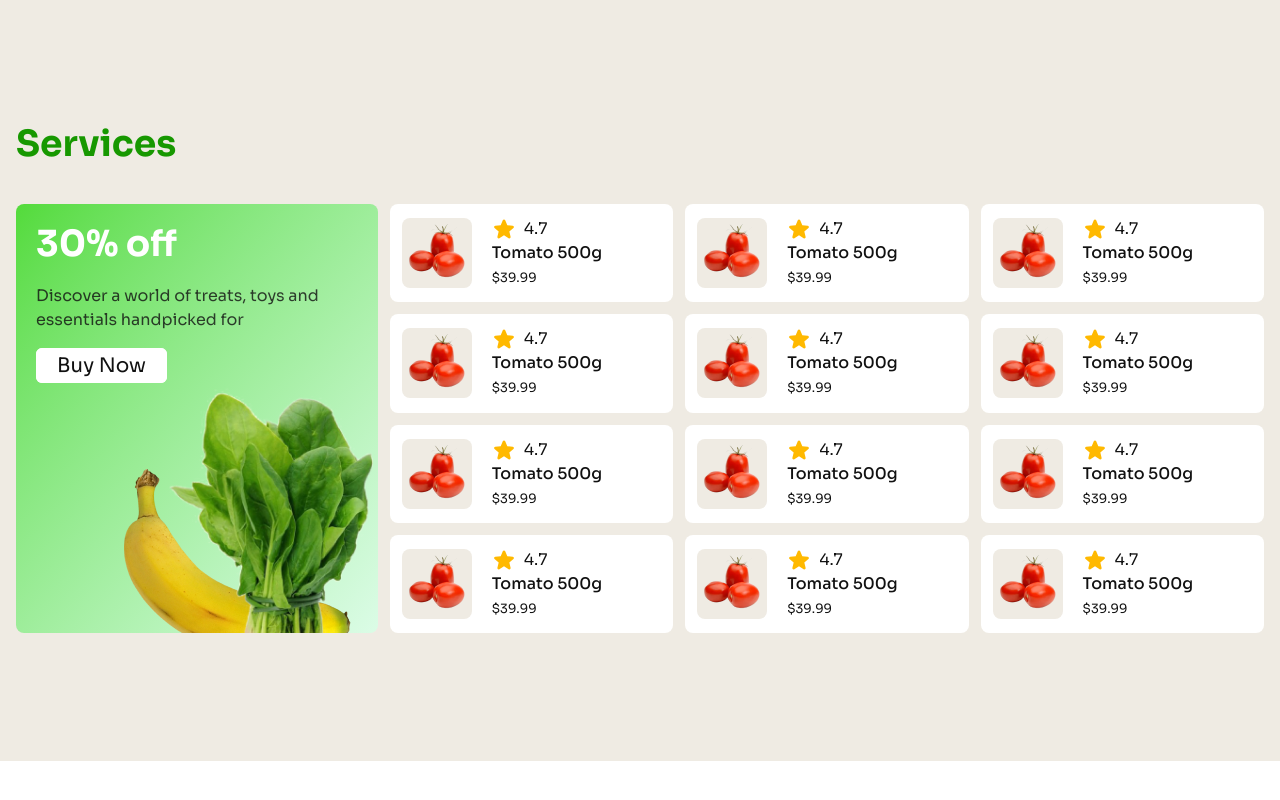
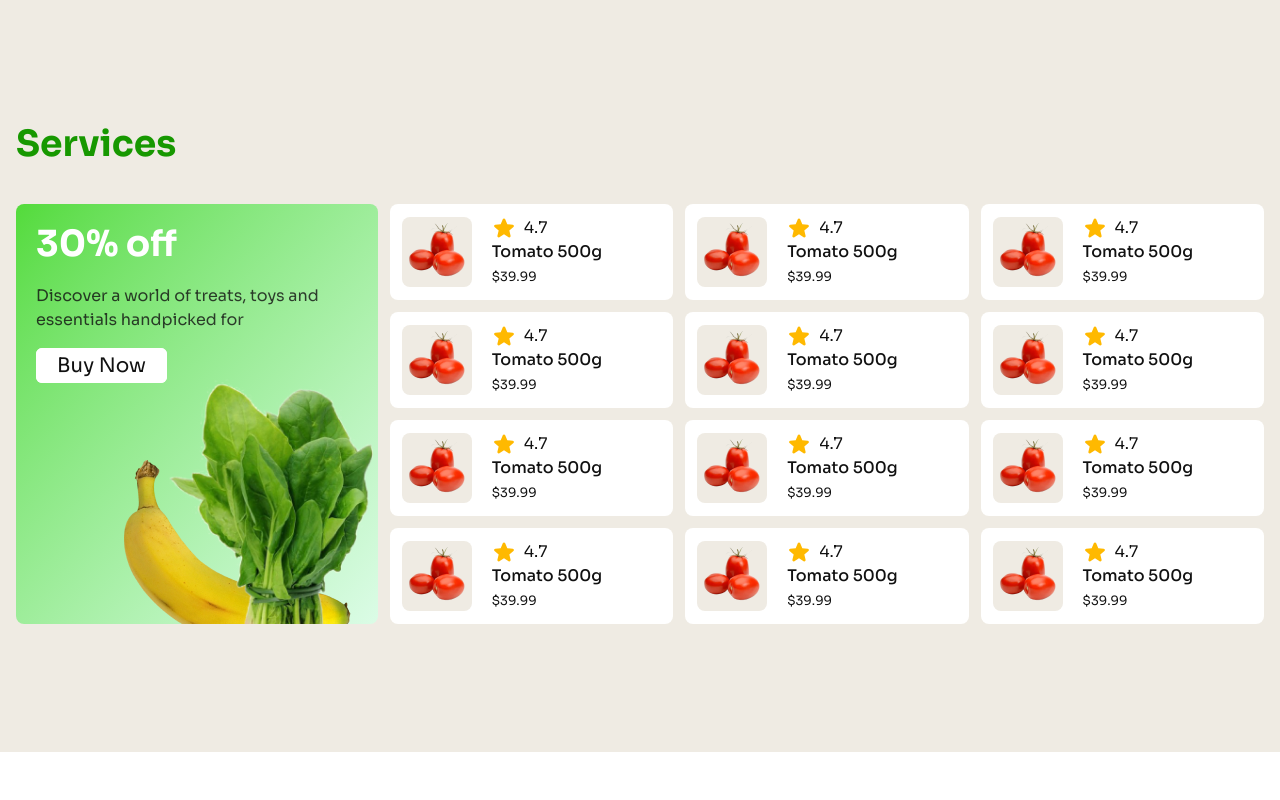
Before and after one commit to aashikur/pha-03-02, a plain HTML site: page index.html in a window 1280 px wide. Shown: the part 1484-2284 px from the top of the page. Drawn offline with nearby package versions, Linux system fonts and the light colour scheme.

Commit message:
ppopoler

```diff
--- a/index.html
+++ b/index.html
@@ -138,17 +138,17 @@
         <div class="wrapper">
             <h1 class="text-[var(--accent)] font-bold text-2xl md:text-4xl mb-6 md:mb-10">Services</h1>
             <!-- Parent Wrapper 2 Coloumn-->
-            <div class="flex flex-col md:flex-row gap-3">
+            <div class="flex flex-col md:flex-row gap-3 relative">
                 <!-- First Child ~ green cta  -->
-                <div class="bg-gradient-to-br from-[#53db3a] to-green-100 grow-1   rounded-lg relative">
+                <div class="bg-gradient-to-br from-[#53db3a] to-green-100 grow-1  rounded-lg relative min-h-80">
                     <div class="pt-5 pl-5">
                         <h1 class="pb-5 text-2xl md:text-4xl text-[var(--primary)] font-bold">30% off</h1>
                         <p class="pb-5 opacity-80">Discover a world of treats, toys and <br> essentials handpicked for</p>
                         <a class="text-xl border border-[var(--primary)] bg-[var(--primary)] text-[var(--text)] px-5 py-1 rounded-md " href="#0">Buy Now</a>
                     </div>
-                    <div class="flex justify-end items-end"><img src="img/vegetable-offer.png" alt=""></div>
+                    <div class="absolute bottom-0 right-0"><img src="img/vegetable-offer.png" alt=""></div>
                 </div>
-                <!-- Second Child ~ 3 layer grid  -->
+                <!-- Second Child ~ 3 layer of Tometo grid  -->
                  <div class="grow-3 grid grid-cols-1 md:grid-cols-2 lg:grid-cols-3 gap-3 mt-6 md:mt-0">
                      <!-- single Tomato Card  -->
                      <div class="flex gap-3 p-3 rounded-lg bg-[var(--primary)] items-center">
```
